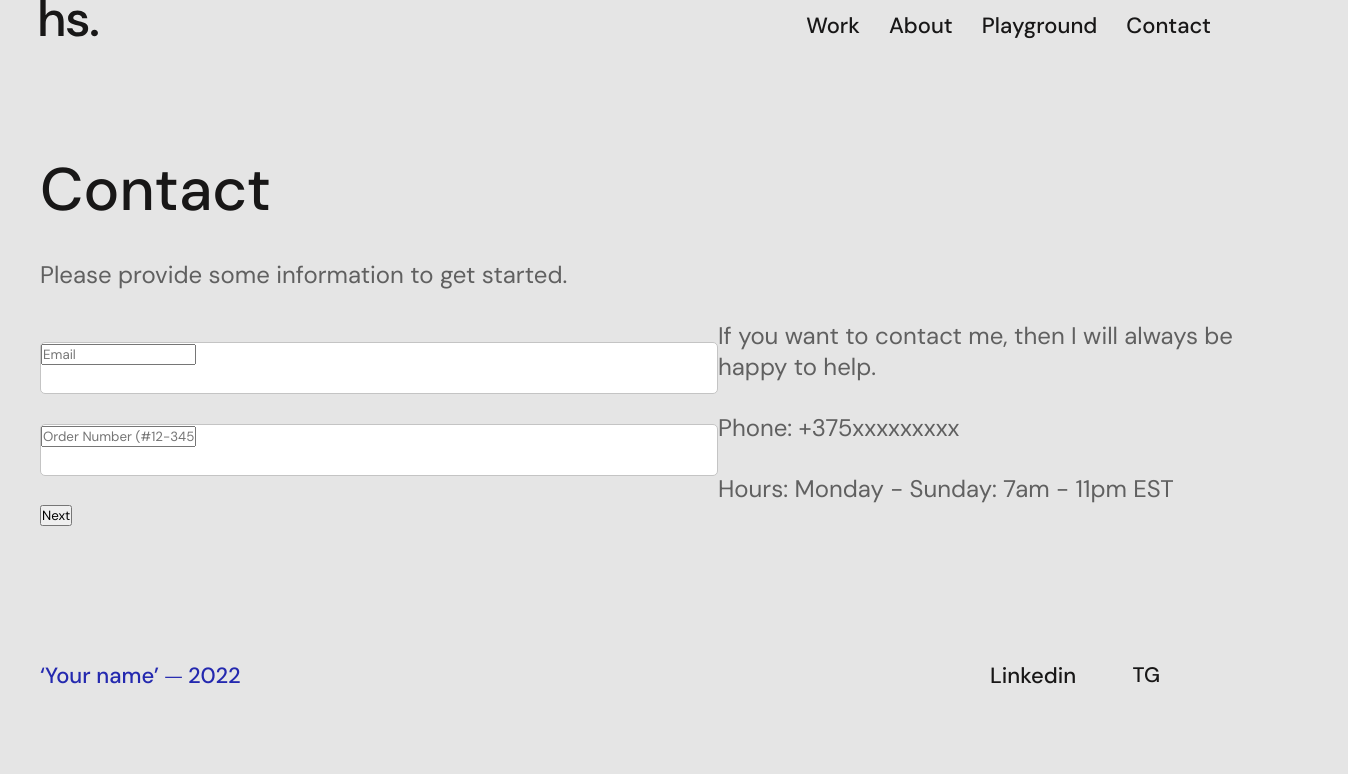
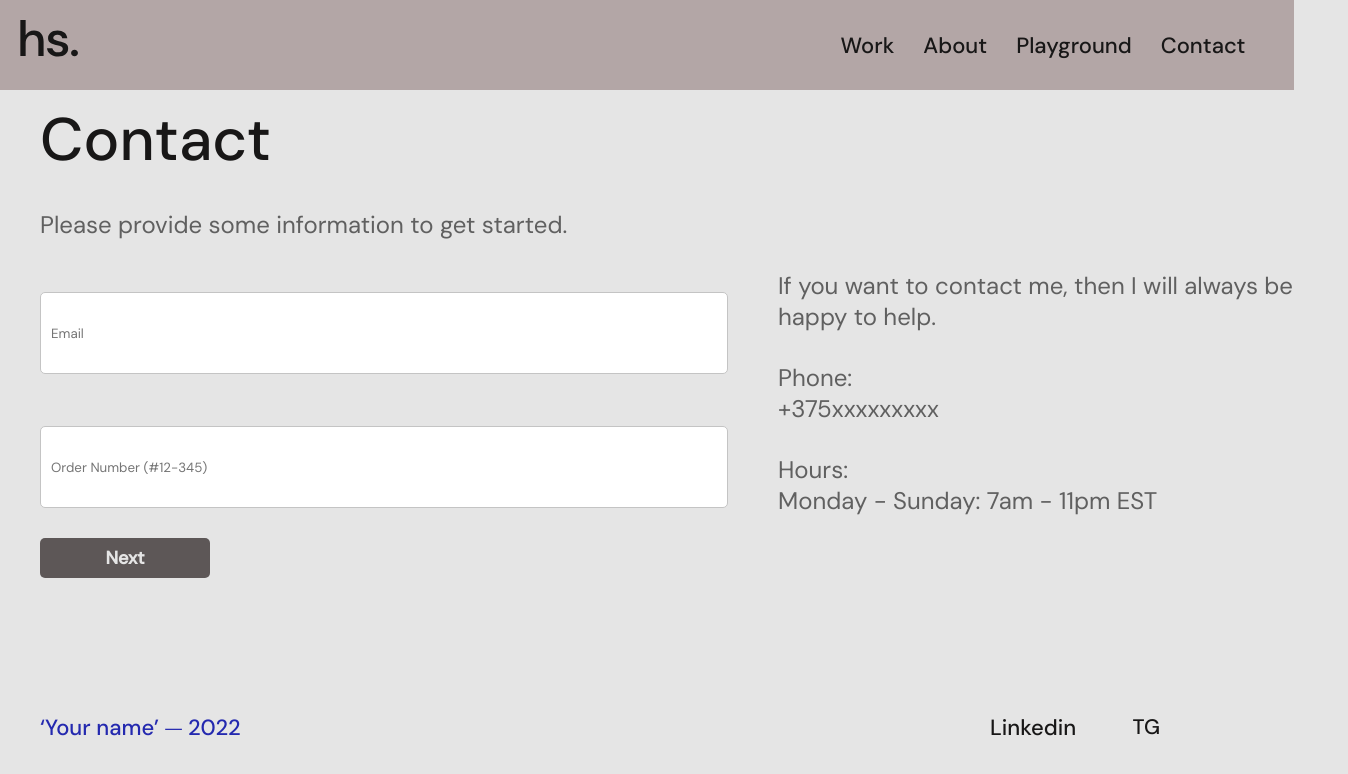
Before and after one commit to faleialina/cv-app, a plain HTML site: page page/contact.html in a window 1280 px wide. Shown: the whole page, 1348 px wide, since content can reach past the window. Drawn offline with Linux system fonts and the light colour scheme.

Commit message:
header-pro

```diff
--- a/page/contact.html
+++ b/page/contact.html
@@ -16,12 +16,30 @@
 
 <body>
     <header>
-        <div class="img-logo"></div>
+        <div>
+            <a href="../page/index.html">
+                <div class="img-logo"></div>
+            </a>
+        </div>
         <nav class="header-nav">
-            <p>Work</p>
-            <p>About</p>
-            <p>Playground</p>
-            <p>Contact</p>
+            <p>
+                <a href="../page/index.html">Work
+
+            </p>
+            <p>
+                <a href="../page/about.html">
+                    About
+                </a>
+            </p>
+            <p>
+                <a href="https://github.com/faleialina">
+                    Playground</a>
+            </p>
+            <p>
+                <a href="../page/contact.html">
+                    Contact
+                </a>
+            </p>
         </nav>
     </header>
     <main>
@@ -32,34 +50,30 @@
                     <p>Please provide some information to get started.</p>
 
                 </div>
-
             </div>
         </section>
         <section class="contact">
 
             <div class="input">
-                <div class="email-box"> <input type="text" placeholder="Email"></div>
+                <div> <input type="text" placeholder="Email"></div>
 
-                <div class="order-number-box"> <input type="text" placeholder="Order Number (#12-345)"></div>
+                <div> <input type="text" placeholder="Order Number (#12-345)"></div>
+                <div class="butto"> Next</div>
             </div>
             <div class="text">
                 <div class="info-about">
                     <p>If you want to contact me, then I will always be happy to help.</p>
                     <p>Phone:
+                        <br>
                         +375xxxxxxxxx
                     </p>
                     <p>Hours:
-                        Monday - Sunday: 7am - 11pm EST</p>
-
+                        <br>
+                        Monday - Sunday: 7am - 11pm EST
+                    </p>
                 </div>
-
-
-
             </div>
-
-
         </section>
-        <div> <button>Next</button></div>
     </main>
 
     <footer>
@@ -76,5 +90,4 @@
 
 </body>
 
-
 </html>
--- a/style.css
+++ b/style.css
@@ -11,10 +11,22 @@ body {
     margin: auto;
 }
 
+a {
+    color: #181717;
+    text-decoration: none;
+}
+
 header {
     display: flex;
     justify-content: space-between;
     align-items: center;
+    position: fixed;
+    width: 98%;
+    background-color: #b3a6a6;
+    padding: 20px;
+    left: 0;
+    top: 0;
+
 }
 
 .img-logo {
@@ -33,6 +45,15 @@ header {
     font: 500 22px 'DM Sans';
     color: #181717;
 }
+
+.header-nav p:not(:last-child) {
+    margin-right: 29px;
+}
+
+.header-nav p:hover {
+    text-decoration: underline;
+}
+
 
 .flex {
     display: flex;
@@ -130,10 +151,11 @@ header {
     display: flex;
     flex-direction: row;
     justify-content: space-between;
-    align-items: flex-start;
+
     width: 1120px;
     height: 20px;
     margin-top: 135px;
+
 
 }
 
@@ -240,13 +262,14 @@ header {
     width: 33px;
 }
 
-.email-box {
+.input input {
     margin-top: 52px;
     width: 676px;
     height: 50px;
     background: #FFFFFF;
     border: 1px solid #C4C4C4;
     border-radius: 5px;
+    padding: 15px 0 15px 10px;
 }
 
 .order-number-box {
@@ -258,14 +281,18 @@ header {
     border-radius: 5px;
 }
 
+
 .contact {
+
     display: flex;
     flex-direction: row;
     justify-content: space-around;
     align-items: flex-start;
+
 }
 
 .input {
+
     display: flex;
     flex-direction: column;
     justify-content: space-around;
@@ -273,8 +300,26 @@ header {
 }
 
 .text {
+    font: 400 24px 'DM Sans';
     display: flex;
     flex-direction: column;
     justify-content: space-around;
     align-items: flex-start;
+    margin-left: 50px;
 }
+
+.butto {
+    padding: 8px 0;
+    width: 170px;
+    background-color: #5d5757;
+    border-radius: 5px;
+    color: #E5E5E5;
+    text-align: center;
+    font: 700 18px 'DM Sans';
+    margin-top: 30px;
+
+}
+
+.butto:hover {
+    background-color: #181717;
+}
```
Also changed, not shown: page/about.html (+24 -5 lines), page/index.html (+23 -14 lines).
